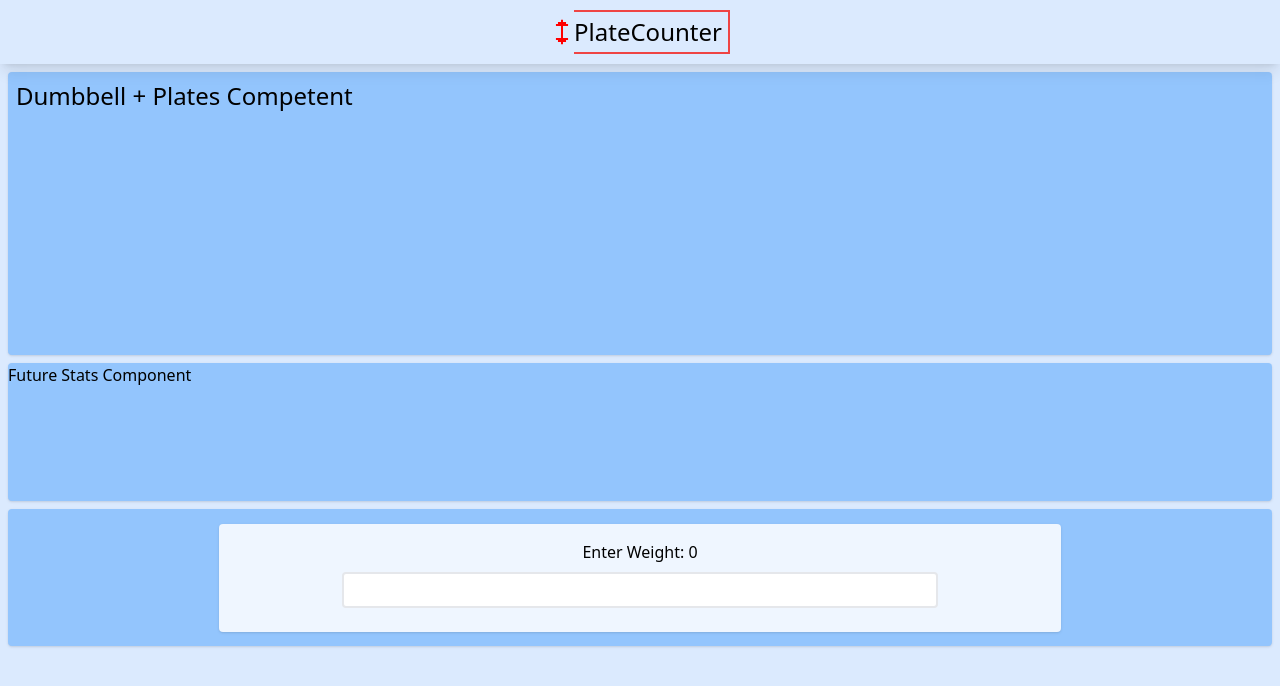
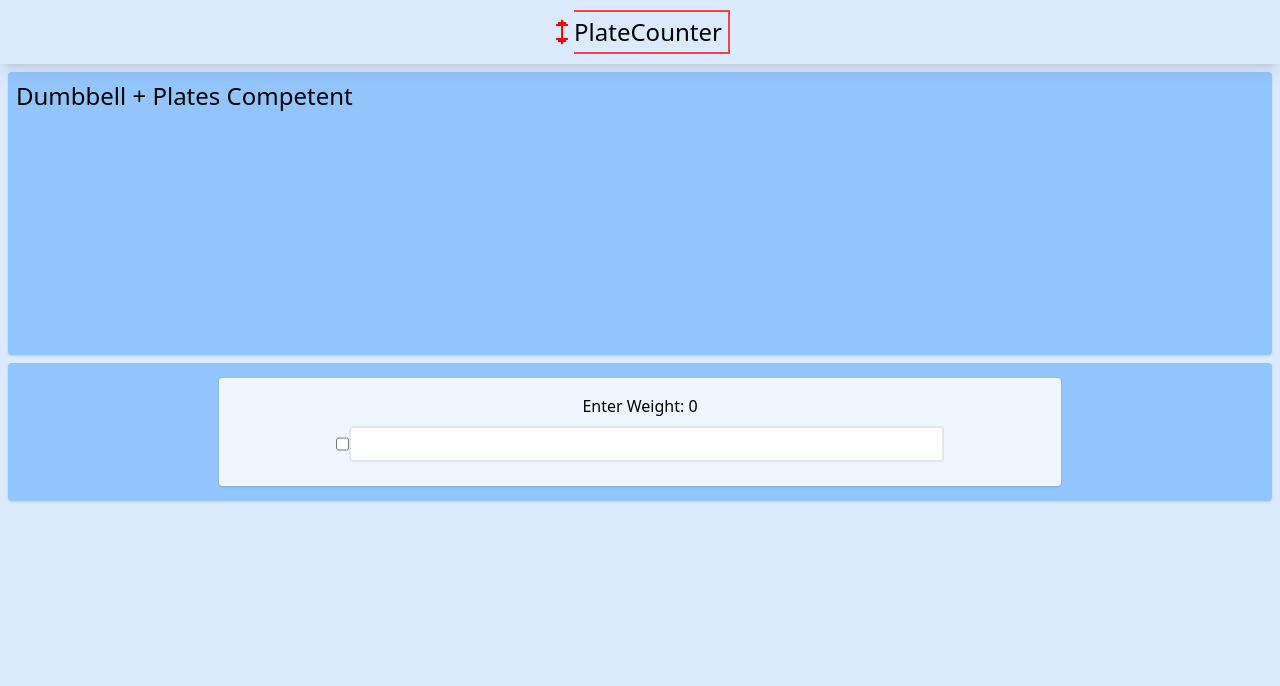
Before and after one commit to PeytonCurr/plate_counter, a React (Create React App) app: page / in a window 1280 px wide. Shown: the top 686 px of the page. Built offline with nearby package versions, Linux system fonts and the light colour scheme.

Commit message:
Got weightForm into a component & got data results conditionally rendering

```diff
--- a/src/App.jsx
+++ b/src/App.jsx
@@ -1,3 +1,4 @@
+import WeightForm from './components/weightForm.jsx';
 import logo from './logo.svg';
 import React, { useEffect, useState } from 'react'
 import Navbar from './components/navbar.jsx'
@@ -5,17 +6,7 @@ import Navbar from './components/navbar.jsx'
 function App() {
 
   const [weight, setWeight] = useState(0);
-
-
-  function handleSubmit(event) {
-    event.preventDefault();
-  }
-
-  function handleChange(event) {
-    setWeight(event.target.value)
-    console.log(weight)
-  }
-
+  const [barBell, setBarBell] = useState(false);
 
   return (
     <>
@@ -25,16 +16,12 @@ function App() {
 
           <div className='text-2xl p-2 justify-center bg-blue-300 row-span-2 rounded shadow'>Dumbbell + Plates Competent</div>
 
-          <div className='bg-blue-300 rounded shadow'>Future Stats Component</div>
+          {weight > 0 && weight % 5 == 0 &&
+            <div className='bg-blue-300 rounded shadow'>Future Stats Component</div>
+          }
 
-          <div className='flex justify-center items-center rounded bg-blue-300 shadow'>
-            <form onSubmit={handleSubmit} className=' bg-blue-50 rounded shadow p-6 pt-4 w-2/3'>
-              <div className='text-center mb-2'> Enter Weight: {weight} </div>
-              <div className='flex justify-center'>
-                <input value={weight || ""} type="number" step={5} max={1000} onChange={handleChange} className="text-center w-3/4 rounded p-1 px-2 border-2" />
-              </div>
-            </form>
-          </div>
+          <WeightForm weight={weight} setWeight={setWeight} barBell={barBell} setBarBell={setBarBell} />
+
         </section>
       </div>
     </>
--- /dev/null
+++ b/src/components/weightForm.jsx
@@ -0,0 +1,29 @@
+import React from "react";
+
+
+function WeightForm(props) {
+
+  function handleSubmit(event) {
+    event.preventDefault();
+  }
+
+  function handleChange(event) {
+    props.setWeight(event.target.value)
+  }
+
+  return (
+    <div className='flex justify-center items-center rounded bg-blue-300 shadow'>
+      <form onSubmit={handleSubmit} className=' bg-blue-50 rounded shadow p-6 pt-4 w-2/3'>
+        <div className='text-center mb-2'> Enter Weight: {props.weight} </div>
+        <div className='flex justify-center'>
+          <input type="checkbox" checked={props.barBell} onChange={e => {
+            props.setBarBell(e.target.checked);
+          }} />
+          <input value={props?.weight || ""} type="number" step={5} max={1000} onChange={handleChange} className="text-center w-3/4 rounded p-1 px-2 border-2" />
+        </div>
+      </form>
+    </div>
+  );
+}
+
+export default WeightForm;
```
